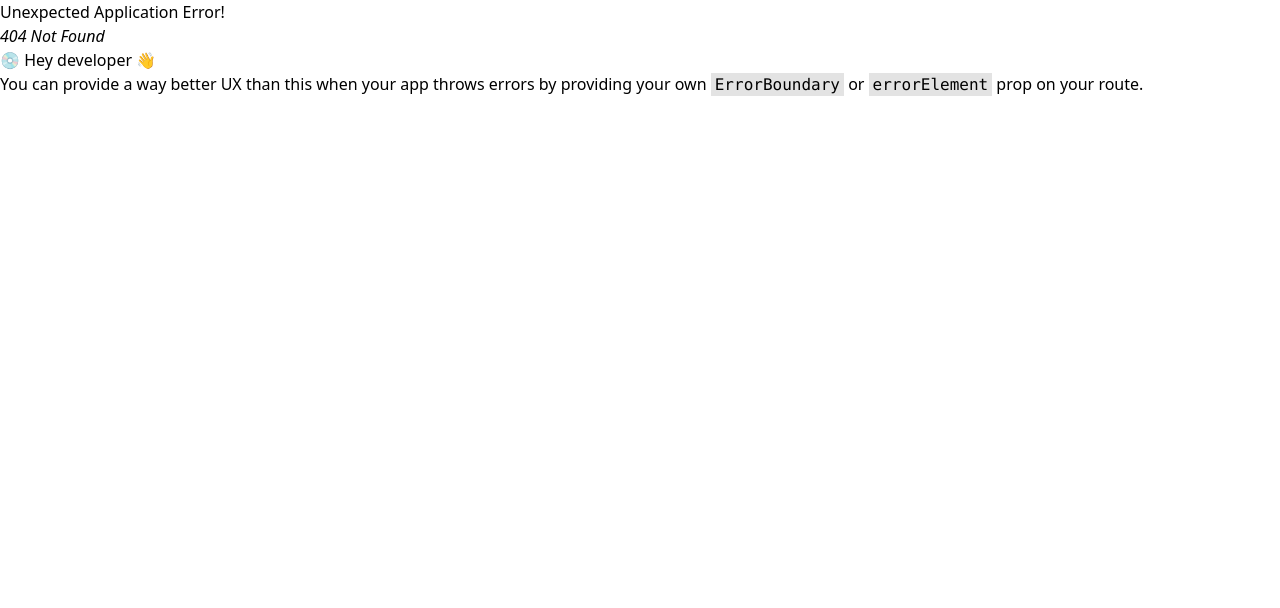
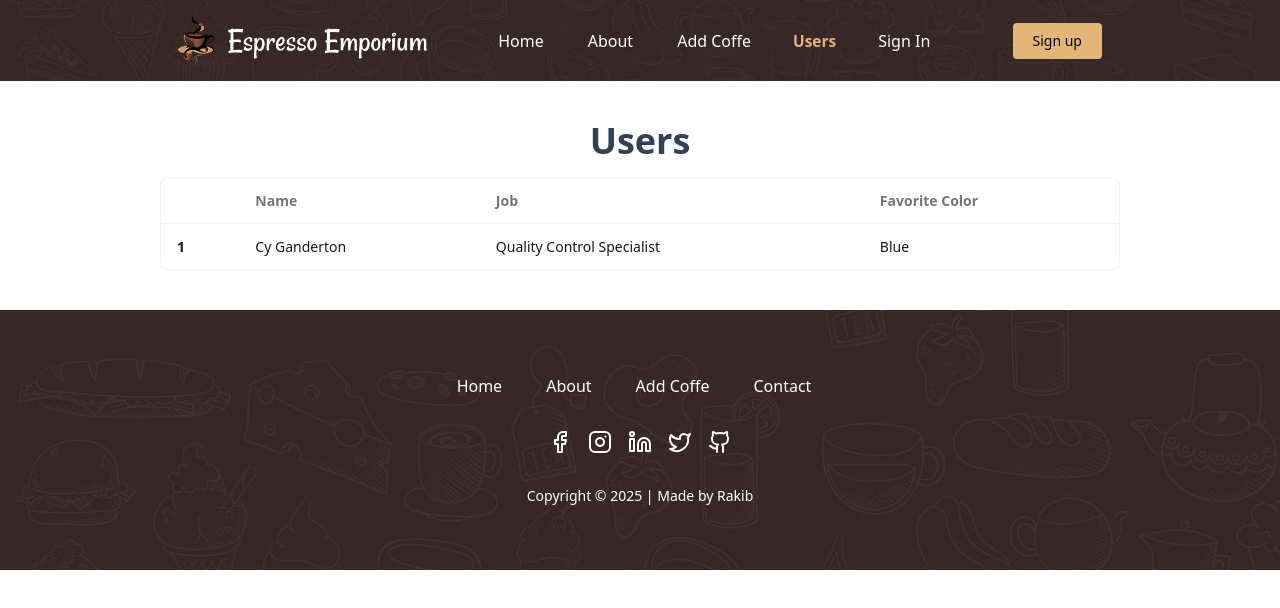
Before and after one commit to rakibahmeddev/coffe-store-client, a React (Vite) app: page /users in a window 1280 px wide. Before the commit this address had no page. Shown: the top 608 px of the page. Built offline with nearby package versions, Linux system fonts and the light colour scheme.

Commit message:
daisyui installed and table inserted into users page and users.jsx created and routing

```diff
--- a/package.json
+++ b/package.json
@@ -28,6 +28,7 @@
     "@types/react": "^19.1.10",
     "@types/react-dom": "^19.1.7",
     "@vitejs/plugin-react": "^5.0.0",
+    "daisyui": "^5.0.54",
     "eslint": "^9.33.0",
     "eslint-plugin-react-hooks": "^5.2.0",
     "eslint-plugin-react-refresh": "^0.4.20",
--- /dev/null
+++ b/src/Pages/Users.jsx
@@ -0,0 +1,38 @@
+import React from 'react';
+
+const Users = () => {
+  return (
+    <div className="w-full md:w-3/4 mx-auto rounded py-6 md:py-10">
+      <h1 className="text-4xl text-center font-semibold text-slate-700 pb-4">
+        Users
+      </h1>
+
+      {/* table  */}
+
+      <div className="overflow-x-auto rounded-box border border-base-content/5 bg-base-100">
+        <table className="table">
+          {/* head */}
+          <thead>
+            <tr>
+              <th></th>
+              <th>Name</th>
+              <th>Job</th>
+              <th>Favorite Color</th>
+            </tr>
+          </thead>
+          <tbody>
+            {/* row 1 */}
+            <tr>
+              <th>1</th>
+              <td>Cy Ganderton</td>
+              <td>Quality Control Specialist</td>
+              <td>Blue</td>
+            </tr>
+          </tbody>
+        </table>
+      </div>
+    </div>
+  );
+};
+
+export default Users;
--- a/src/components/Header.jsx
+++ b/src/components/Header.jsx
@@ -45,6 +45,18 @@ export default function Header() {
         Add Coffe
       </NavLink>
       <NavLink
+        to="/users"
+        className={({ isActive }) =>
+          `mr-3 transition-all duration-200 hover:scale-95 ${
+            isActive
+              ? 'text-[#E3B577] font-bold scale-110'
+              : 'text-white text-base'
+          }`
+        }
+      >
+        Users
+      </NavLink>
+      <NavLink
         to="/signIn"
         className={({ isActive }) =>
           `mr-3 transition-all duration-200 hover:scale-95 ${
@@ -55,18 +67,6 @@ export default function Header() {
         }
       >
         Sign In
-      </NavLink>
-      <NavLink
-        to="/signUp"
-        className={({ isActive }) =>
-          `mr-3 transition-all duration-200 hover:scale-95 ${
-            isActive
-              ? 'text-[#E3B577] font-bold scale-110'
-              : 'text-white text-base'
-          }`
-        }
-      >
-        Sign Up
       </NavLink>
     </>
   );
@@ -111,7 +111,7 @@ export default function Header() {
         {/* Right-side Buttons */}
         <div className="flex items-center ">
           <Link
-            to="/"
+            to="/signUp"
             className="hidden md:flex bg-[#E3B577] text-black px-5 py-2 rounded text-sm font-medium hover:border hover:border-white hover:bg-transparent hover:text-white transition"
             href="#"
           >
--- a/src/index.css
+++ b/src/index.css
@@ -1,3 +1,4 @@
 @import 'tailwindcss';
+@plugin "daisyui";
 @import 'preline/variants.css';
 @source "../node_modules/preline/dist/*.js";
--- a/src/main.jsx
+++ b/src/main.jsx
@@ -12,6 +12,7 @@ import CoffeDetails from './Pages/CoffeDetails';
 import SignUp from './Pages/SignUp';
 import SignIn from './Pages/SignIn';
 import AuthProvider from './providers/AuthProvider';
+import Users from './Pages/Users';
 
 const router = createBrowserRouter([
   {
@@ -41,6 +42,10 @@ const router = createBrowserRouter([
           fetch(`http://localhost:3000/coffe/${params.id}`),
       },
       {
+        path: 'users',
+        element: <Users></Users>,
+      },
+      {
         path: 'signIn',
         element: <SignIn></SignIn>,
       },
```
Also changed, not shown: 1 other file (tests, documents, lock files or other folders).
